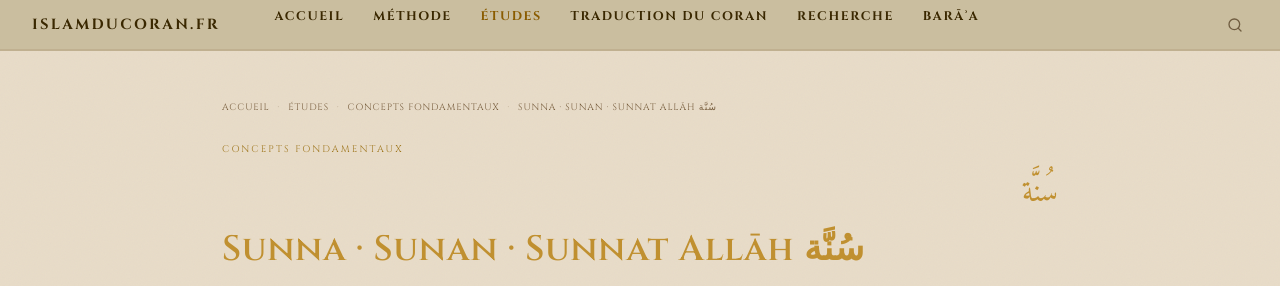
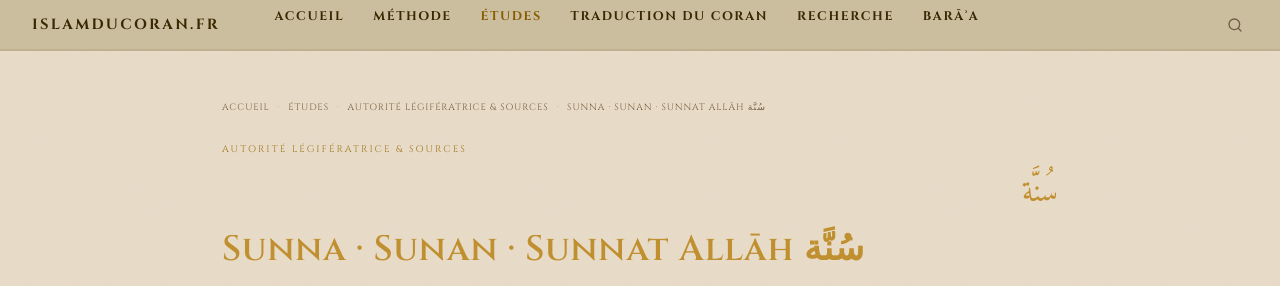
Before and after one commit to Makhuwcoder/islamducoran, a Jekyll site: the page built from _etudes/sunna-coran.md, in a window 1280 px wide and 900 px high. Shown: the top 286 px of the window. Built offline with Jekyll 4.4.1, drawn with Linux system fonts in a browser that asks for light colours.

Commit message:
Thème: Autorité légifératrice & Sources [320]

```diff
--- a/_etudes/sunna-coran.md
+++ b/_etudes/sunna-coran.md
@@ -2,8 +2,9 @@
 layout: etude
 title: "Sunna · Sunan · Sunnat Allāh سُنَّة"
 subtitle: "La voie tracée, la norme en acte — et à qui elle appartient — ce que le Coran dit de ce terme dans chacune de ses occurrences"
-categorie: "Concepts fondamentaux"
-categorie_slug: "concepts"
+categorie: "Autorité légifératrice & Sources"
+categorie_slug: "sources"
+order: 320
 racine: "س-ن-ن"
 racine_ar: "سُنَّة"
 date: 2026-05-11
```
